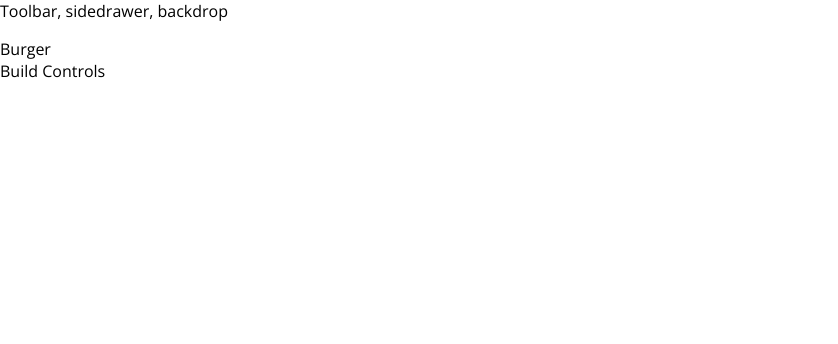
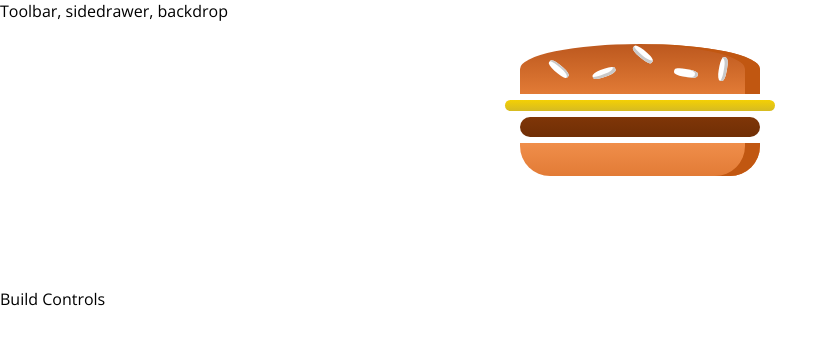
Before and after one commit to SHEFFcode/burger-builder, a React app: page / in a window 1280 px wide. Shown: the top 344 px of the page, without its empty margins (0-838 px from the left). Built offline with nearby package versions, Linux system fonts and the light colour scheme.

Commit message:
Burger is rendered statically

```diff
--- a/package.json
+++ b/package.json
@@ -31,6 +31,7 @@
     "postcss-flexbugs-fixes": "3.2.0",
     "postcss-loader": "2.0.8",
     "promise": "8.0.1",
+    "prop-types": "^15.6.1",
     "raf": "3.4.0",
     "react": "^16.3.2",
     "react-dev-utils": "^5.0.1",
--- /dev/null
+++ b/src/components/Burger/Burger.css
@@ -0,0 +1,30 @@
+.Burger {
+  width: 100%;
+  margin: auto;
+  height: 250px;
+  overflow: scroll;
+  text-align: center;
+  font-weight: 700;
+  font-size: 1.2rem;
+}
+
+@media (min-width: 1000px) and (min-height: 700px) {
+  .Burger {
+    width: 700px;
+    width: 600px;
+  }
+}
+
+@media (min-width: 500px) and (min-height: 401px) {
+  .Burger {
+    width: 450px;
+    width: 400px;
+  }
+}
+
+@media (min-width: 500px) and (min-height: 400px) {
+  .Burger {
+    width: 350px;
+    width: 300px;
+  }
+}
--- a/src/components/Burger/Burger.js
+++ b/src/components/Burger/Burger.js
@@ -0,0 +1,17 @@
+import React from 'react';
+import classes from './Burger.css';
+import BurgerIngredient from './BurgerIngredients/BurgerIngredient';
+
+
+const burger = () => {
+  return (
+    <div className={classes.Burger}>
+      <BurgerIngredient type="bread-top" />
+      <BurgerIngredient type="cheese" />
+      <BurgerIngredient type="meat" />
+      <BurgerIngredient type="bread-bottom" />
+    </div>
+  );
+}
+
+export default burger;
--- a/src/components/Burger/BurgerIngredients/BurgerIngredient.js
+++ b/src/components/Burger/BurgerIngredients/BurgerIngredient.js
@@ -1,18 +1,21 @@
-import React from 'react';
+import React, { Component } from 'react';
+import PropTypes from 'prop-types';
 import classes from './BurgerIngredient.css';
 
-const burgerIngredient = (props) => {
+
+class BurgerIngredient extends Component {
+  render() {
     let ingredient = null;
 
-  switch (props.type) {
+    switch (this.props.type) {
       case 'bread-bottom':
         ingredient = <div className={classes.BreadBottom}></div>;
         break;
       case 'bread-top':
         ingredient = (
           <div className={classes.BreadTop}>
-          <div className={classes.Seed1}></div>
-          <div className={classes.Seed2}></div>
+            <div className={classes.Seeds1}></div>
+            <div className={classes.Seeds2}></div>
           </div>
         );
         break;
@@ -20,9 +23,12 @@ const burgerIngredient = (props) => {
         ingredient = <div className={classes.Meat}></div>;
         break;
       case 'cheese':
+        ingredient = <div className={classes.Cheese}></div>;
+        break;
+      case 'salad':
         ingredient = <div className={classes.Salad}></div>;
         break;
-    case 'salad':
+      case 'bacon':
         ingredient = <div className={classes.Bacon}></div>;
         break;
       default:
@@ -32,5 +38,10 @@ const burgerIngredient = (props) => {
 
     return ingredient;
   }
+}
 
-export default burgerIngredient;
+BurgerIngredient.propTypes = {
+  type: PropTypes.string.isRequired
+};
+
+export default BurgerIngredient;
--- a/src/containers/BurgerBuilder/BurgerBuilder.js
+++ b/src/containers/BurgerBuilder/BurgerBuilder.js
@@ -1,11 +1,12 @@
 import React, { Component } from 'react';
 import Aux from '../../hoc/Aux';
+import Burger from '../../components/Burger/Burger';
 
 class BurgerBuilder extends Component {
   render() {
     return (
       <Aux>
-        <div>Burger</div>
+        <Burger />
         <div>Build Controls</div>
       </Aux>
     );
```
Also changed, not shown: 1 other file (tests, documents, lock files or other folders). Lines whose indentation alone changed are shown as unchanged.
